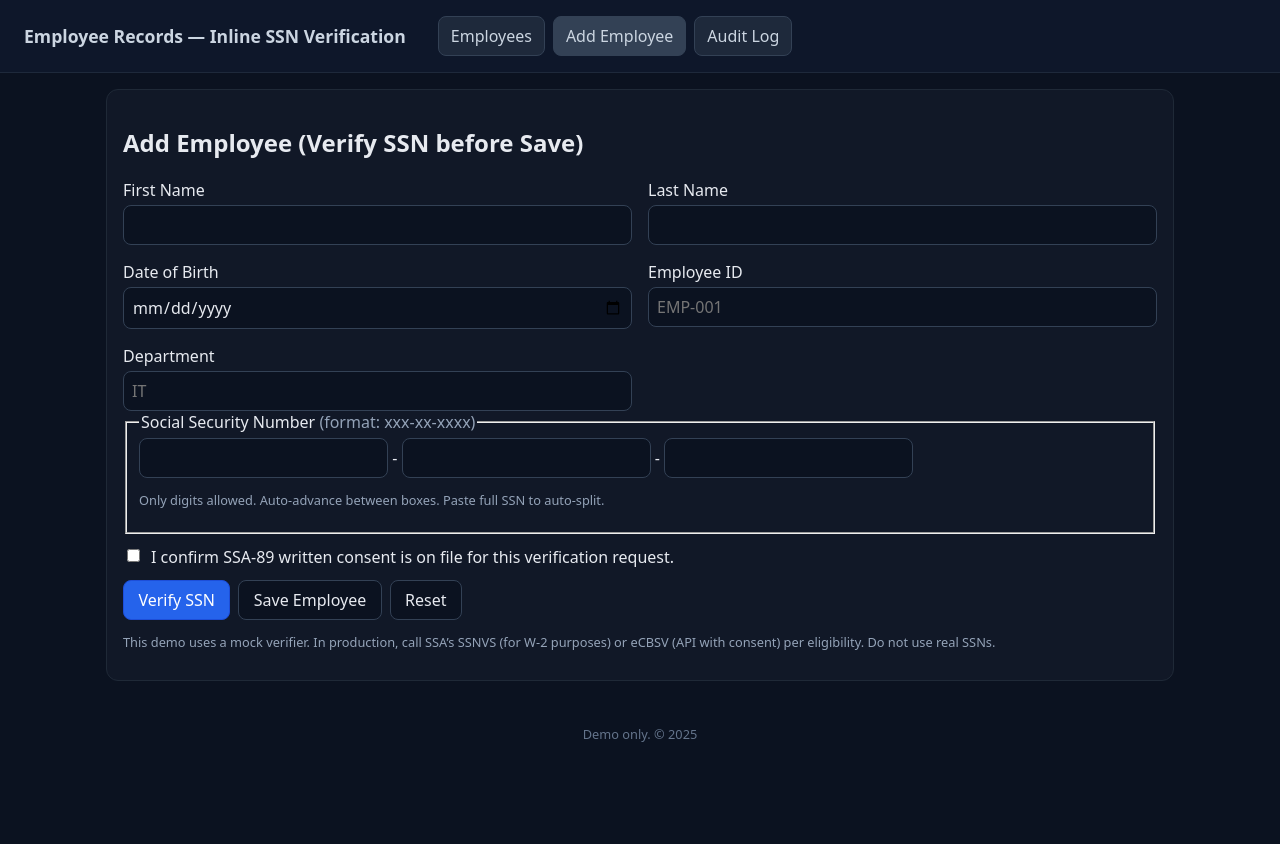
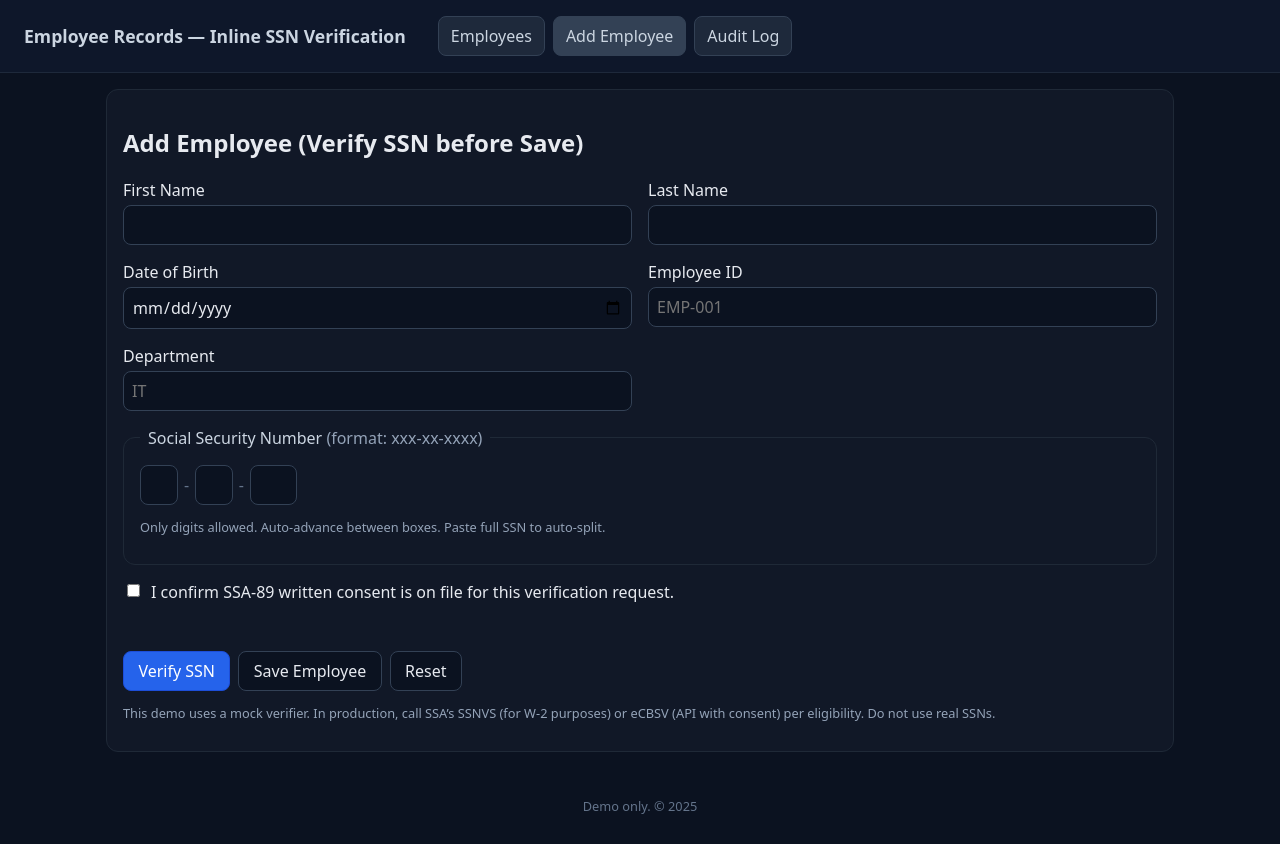
Before and after one commit to Jeevan-b-03/ssn-verification-demo, a plain HTML site: page index.html in a window 1280 px wide. Both pictures are taken after typing "Sample" into the empty fields and a click on the button "Add Employee". Before the commit the page ends 800 px from the top, so only its background shows below. Drawn offline with Linux system fonts and the light colour scheme.

Commit message:
Update styles.css
PS Compliance

```diff
--- a/styles.css
+++ b/styles.css
@@ -1,14 +1,11 @@
-*{box-sizing:border-box}body{font-family:system-ui,-apple-system,Segoe UI,Roboto,Ubuntu,Helvetica,Arial,sans-serif;margin:0;background:#0b1220;color:#e7eaf0}a{color:#6fb1ff}
+*{box-sizing:border-box}body{font-family:system-ui,-apple-system,Segoe UI,Roboto,Ubuntu,Helvetica,Arial,sans-serif;margin:0;background:#0b1220;color:#e7eaf0}
 .topbar{display:flex;align-items:center;gap:2rem;padding:1rem 1.5rem;background:#0e172a;border-bottom:1px solid #1e293b}
 .topbar h1{font-size:1.1rem;margin:0;color:#cbd5e1}
-nav{display:flex;gap:.5rem}
-.nav-btn{background:#1e293b;color:#cbd5e1;border:1px solid #334155;padding:.5rem .75rem;border-radius:.5rem;cursor:pointer}
-.nav-btn.active,.nav-btn:hover{background:#334155}
+nav{display:flex;gap:.5rem}.nav-btn{background:#1e293b;color:#cbd5e1;border:1px solid #334155;padding:.5rem .75rem;border-radius:.5rem;cursor:pointer}.nav-btn.active,.nav-btn:hover{background:#334155}
 main{padding:1rem;max-width:1100px;margin:0 auto}
-.toolbar{display:flex;gap:.75rem;align-items:center;margin:.5rem 0}
-.toolbar .spacer{flex:1}
-input,select,button,label{font:inherit}
-input,select{background:#0b1220;color:#e7eaf0;border:1px solid #334155;border-radius:.5rem;padding:.5rem}
+.toolbar{display:flex;gap:.75rem;align-items:center;margin:.5rem 0}.toolbar .spacer{flex:1}
+input,button,label{font:inherit}
+input{background:#0b1220;color:#e7eaf0;border:1px solid #334155;border-radius:.5rem;padding:.5rem}
 button.primary{background:#2563eb;border:1px solid #1d4ed8;color:white}
 button.secondary{background:#0b1220;border:1px solid #334155;color:#e7eaf0}
 button{padding:.5rem .9rem;border-radius:.5rem;cursor:pointer}
@@ -17,20 +14,31 @@ button{padding:.5rem .9rem;border-radius:.5rem;cursor:pointer}
 .grid{display:grid;grid-template-columns:repeat(2,minmax(0,1fr));gap:1rem}
 label{display:flex;flex-direction:column;gap:.25rem}
 .consent-box{display:flex;align-items:flex-start;gap:.5rem;margin:.75rem 0}
-.actions{display:flex;gap:.5rem;margin-top:.5rem}
+.actions{display:flex;gap:.5rem;margin-top:.75rem;flex-wrap:wrap}
 .table-wrap{overflow:auto}
 table{width:100%;border-collapse:collapse}
 th,td{padding:.65rem;border-bottom:1px solid #1f2937;text-align:left}
 th{color:#9ca3af}
 .status{padding:.2rem .5rem;border-radius:.4rem;font-size:.8rem;display:inline-block}
-.status.pending{background:#2b2f3a;color:#cbd5e1}
-.status.verified{background:#063c22;color:#d1fae5}
-.status.mismatch{background:#3b0a0a;color:#fecaca}
-.status.deceased{background:#4b2b00;color:#fde68a}
-.muted{color:#94a3b8}
-.tiny{font-size:.8rem}
-.file-label{display:inline-flex;align-items:center;gap:.5rem;background:#0b1220;border:1px dashed #334155;color:#e7eaf0;padding:.45rem .7rem;border-radius:.5rem;cursor:pointer}
-.file-label input{display:none}
-dialog::backdrop{background:rgba(0,0,0,.6)}
-.modal{min-width:360px;max-width:480px}
+.status.pending{background:#2b2f3a;color:#cbd5e1}.status.verified{background:#063c22;color:#d1fae5}.status.mismatch{background:#3b0a0a;color:#fecaca}.status.deceased{background:#4b2b00;color:#fde68a}
+.muted{color:#94a3b8}.tiny{font-size:.8rem}
+.file-label{display:inline-flex;align-items:center;gap:.5rem;background:#0b1220;border:1px dashed #334155;color:#e7eaf0;padding:.45rem .7rem;border-radius:.5rem;cursor:pointer}.file-label input{display:none}
+
+/* SSN segmented input */
+.ssn-fieldset{margin:1rem 0;border:1px solid #1f2937;border-radius:.75rem;padding:1rem}
+.ssn-fieldset legend{padding:0 .5rem;color:#cbd5e1}
+.ssn-group{display:flex;align-items:center;gap:.35rem}
+.ssn-group .ssn{width:4.2ch;text-align:center;letter-spacing:.1ch}
+.ssn-group .ssn#ssn3{width:5.2ch}
+.ssn-group .dash{color:#64748b}
+
+/* Inline verification status */
+.verify-status{margin-top:.5rem;min-height:1.5rem}
+.verify-status .ok{color:#34d399}
+.verify-status .error{color:#fca5a5}
+.verify-status .warn{color:#fcd34d}
+
+/* Modal */
+dialog::backdrop{background:rgba(0,0,0,.6)}.modal{min-width:360px;max-width:480px}
 footer{padding:1rem;color:#64748b;text-align:center}
+@media (max-width:720px){.grid{grid-template-columns:1fr}.ssn-group{gap:.25rem}}
```
